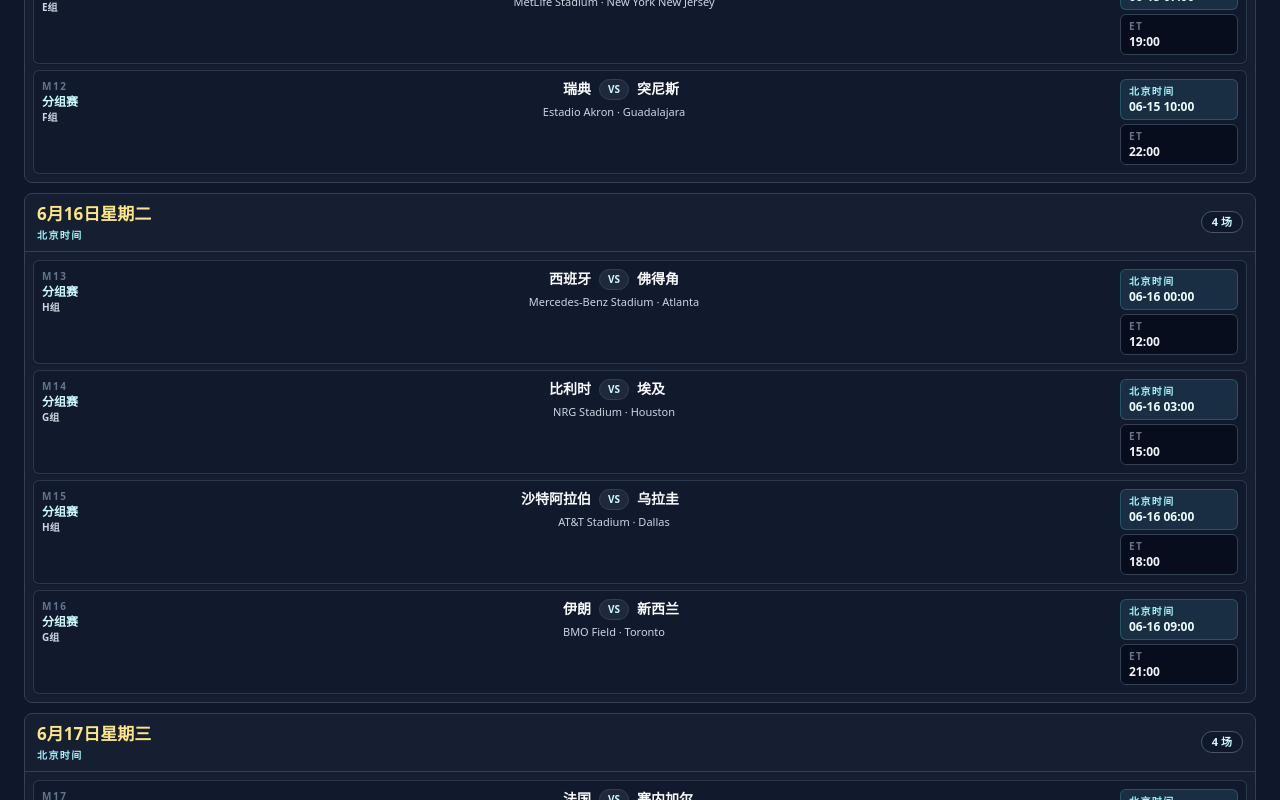
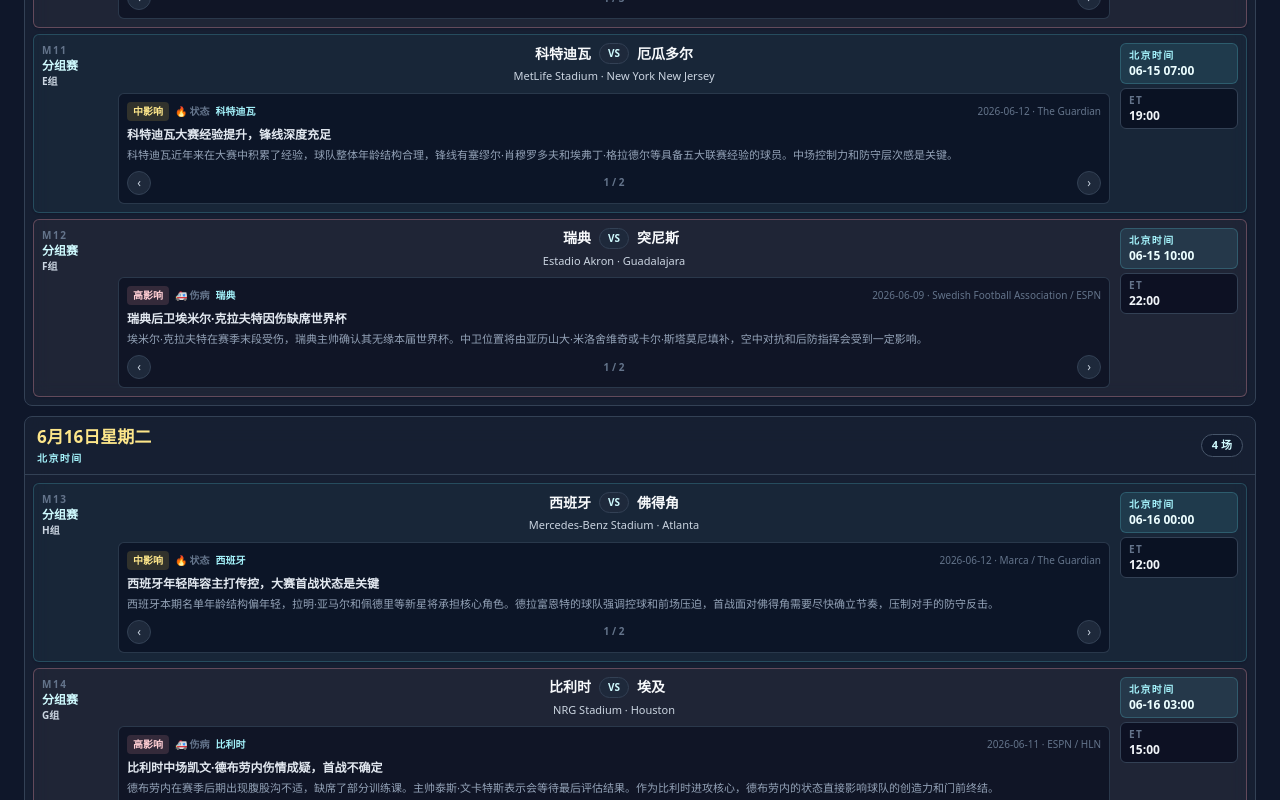
Before and after one commit to huayu2025ai-sketch/world-cup-26, a Next.js app: page /schedule in a window 1280 px wide. Shown: the part 2360-3160 px from the top of the page. Built offline with nearby package versions, Linux system fonts and the light colour scheme.

Commit message:
chore: update pre-match intelligence for upcoming matches

```diff
--- a/constants/scheduleNews.ts
+++ b/constants/scheduleNews.ts
@@ -356,6 +356,224 @@ export const matchNewsMap: Record<number, MatchNews> = {
     ],
   },
 
+  // 卡塔尔 vs 瑞士 (6/13)
+  5: {
+    matchId: 5,
+    updatedAt: "2026-06-12",
+    items: [
+      {
+        type: "form",
+        title: "卡塔尔连续缺席两届世界杯，大赛状态存疑",
+        summary:
+          "卡塔尔在2022年世界杯作为东道主未能从小组出线，本届再度缺席上届赛事后再参赛。球队备战时间有限，面对瑞士的高压踢法，中场组织和防线稳定性是最大考验。",
+        affectedTeam: "卡塔尔",
+        severity: "medium",
+        date: "2026-06-10",
+        channel: "The Guardian",
+        sourceUrl: "https://www.theguardian.com/football/2026/jun/10/qatar-world-cup-2026-squad-preview-tactics",
+      },
+      {
+        type: "tactical",
+        title: "瑞士欧国联表现亮眼，防守结构是核心资产",
+        summary:
+          "瑞士在欧国联比赛中表现稳定，4-2-3-1体系运转流畅，防守端组织严密。锋线阿坎吉和恩多耶的跑动能力是转换进攻的关键。面对卡塔尔，瑞士在控球和压制方面占优。",
+        affectedTeam: "瑞士",
+        affectedPlayer: "阿坎吉 / 恩多耶",
+        severity: "medium",
+        date: "2026-06-11",
+        channel: "The Guardian",
+        sourceUrl: "https://www.theguardian.com/football/2026/jun/11/switzerland-world-cup-squad-preview-tactics",
+      },
+    ],
+  },
+
+  // 科特迪瓦 vs 厄瓜多尔 (6/14)
+  11: {
+    matchId: 11,
+    updatedAt: "2026-06-12",
+    items: [
+      {
+        type: "form",
+        title: "科特迪瓦大赛经验提升，锋线深度充足",
+        summary:
+          "科特迪瓦近年来在大赛中积累了经验，球队整体年龄结构合理，锋线有塞缪尔·肖穆罗多夫和埃弗丁·格拉德尔等具备五大联赛经验的球员。中场控制力和防守层次感是关键。",
+        affectedTeam: "科特迪瓦",
+        affectedPlayer: "塞缪尔·肖穆罗多夫 / 埃弗丁·格拉德尔",
+        severity: "medium",
+        date: "2026-06-12",
+        channel: "The Guardian",
+        sourceUrl: "https://www.theguardian.com/football/2026/jun/12/ivory-coast-world-cup-2026-preview",
+      },
+      {
+        type: "form",
+        title: "厄瓜多尔高原主场优势转化，客场能力待验证",
+        summary:
+          "厄瓜多尔以高原主场著称，本次世界杯移师美国，客场环境与备战条件与往届不同。厄瓜多尔的对抗强度和定位球能力突出，但离开基多后的发挥存在不确定性。",
+        affectedTeam: "厄瓜多尔",
+        severity: "medium",
+        date: "2026-06-12",
+        channel: "ESPN",
+        sourceUrl: "https://www.espn.com/football/story/_/id/42612327/ecuador-world-cup-2026-squad-preview",
+      },
+    ],
+  },
+
+  // 瑞典 vs 突尼斯 (6/14)
+  12: {
+    matchId: 12,
+    updatedAt: "2026-06-12",
+    items: [
+      {
+        type: "injury",
+        title: "瑞典后卫埃米尔·克拉夫特因伤缺席世界杯",
+        summary:
+          "埃米尔·克拉夫特在赛季末段受伤，瑞典主帅确认其无缘本届世界杯。中卫位置将由亚历山大·米洛舍维奇或卡尔·斯塔莫尼填补，空中对抗和后防指挥会受到一定影响。",
+        affectedTeam: "瑞典",
+        affectedPlayer: "埃米尔·克拉夫特",
+        severity: "high",
+        date: "2026-06-09",
+        channel: "Swedish Football Association / ESPN",
+      },
+      {
+        type: "tactical",
+        title: "突尼斯防守凶狠但进攻转化偏弱",
+        summary:
+          "突尼斯以4-3-3为基础，防守时五后卫体系落位迅速，铲球和对抗数据亮眼。但进攻端缺乏稳定的终结点，定位球是主要的破门手段。面对瑞典的中路密集防守，突尼斯需要有球时的创造性方案。",
+        affectedTeam: "突尼斯",
+        severity: "medium",
+        date: "2026-06-12",
+        channel: "The Guardian",
+        sourceUrl: "https://www.theguardian.com/football/2026/jun/12/tunisia-world-cup-2026-squad-preview",
+      },
+    ],
+  },
+
+  // 西班牙 vs 佛得角 (6/15)
+  13: {
+    matchId: 13,
+    updatedAt: "2026-06-12",
+    items: [
+      {
+        type: "form",
+        title: "西班牙年轻阵容主打传控，大赛首战状态是关键",
+        summary:
+          "西班牙本期名单年龄结构偏年轻，拉明·亚马尔和佩德里等新星将承担核心角色。德拉富恩特的球队强调控球和前场压迫，首战面对佛得角需要尽快确立节奏，压制对手的防守反击。",
+        affectedTeam: "西班牙",
+        affectedPlayer: "拉明·亚马尔 / 佩德里",
+        severity: "medium",
+        date: "2026-06-12",
+        channel: "Marca / The Guardian",
+        sourceUrl: "https://www.theguardian.com/football/2026/jun/12/spain-world-cup-2026-squad-preview",
+      },
+      {
+        type: "form",
+        title: "佛得角鱼腩定位，防守韧性是最大看點",
+        summary:
+          "佛得角作为小组最弱的球队，首要目标是减少失球。球队在中前场的跑动能力和对抗强度是能否给西班牙制造麻烦的关键。赛前预计西班牙会主导控球，佛得角需要提升反击效率。",
+        affectedTeam: "佛得角",
+        severity: "medium",
+        date: "2026-06-12",
+        channel: "The Guardian",
+        sourceUrl: "https://www.theguardian.com/football/2026/jun/12/cape-verde-world-cup-2026-squad-preview",
+      },
+    ],
+  },
+
+  // 比利时 vs 埃及 (6/15)
+  14: {
+    matchId: 14,
+    updatedAt: "2026-06-12",
+    items: [
+      {
+        type: "injury",
+        title: "比利时中场凯文·德布劳内伤情成疑，首战不确定",
+        summary:
+          "德布劳内在赛季后期出现腹股沟不适，缺席了部分训练课。主帅泰斯·文卡特斯表示会等待最后评估结果。作为比利时进攻核心，德布劳内的状态直接影响球队的创造力和门前终结。",
+        affectedTeam: "比利时",
+        affectedPlayer: "凯文·德布劳内",
+        severity: "high",
+        date: "2026-06-11",
+        channel: "ESPN / HLN",
+        sourceUrl: "https://www.espn.com/football/story/_/id/42612326/belgium-world-cup-2026-squad-preview",
+      },
+      {
+        type: "tactical",
+        title: "埃及定位球和防守是核心武器",
+        summary:
+          "埃及以稳固的防守结构和出色的定位球能力著称，穆罕默德·萨拉赫是进攻端最关键的球员。中场拦截和防线紧凑度是埃及的标签。面对比利时的高控球率，埃及需要在中场争夺和快速转换中找到平衡。",
+        affectedTeam: "埃及",
+        affectedPlayer: "穆罕默德·萨拉赫",
+        severity: "medium",
+        date: "2026-06-12",
+        channel: "The Guardian",
+        sourceUrl: "https://www.theguardian.com/football/2026/jun/12/egypt-world-cup-2026-squad-preview",
+      },
+    ],
+  },
+
+  // 沙特阿拉伯 vs 乌拉圭 (6/15)
+  15: {
+    matchId: 15,
+    updatedAt: "2026-06-12",
+    items: [
+      {
+        type: "form",
+        title: "沙特阿拉伯首战受挫，锋线急需提效",
+        summary:
+          "沙特在首场对阵技术型球队时进攻效率偏低，过度依赖萨勒姆·阿尔达萨里和马尔旺·萨阿迪的个人能力。中场创造力和门前一脚是当前最大短板，面对乌拉圭的强硬防守，需要提升整体进攻流畅度。",
+        affectedTeam: "沙特阿拉伯",
+        severity: "medium",
+        date: "2026-06-12",
+        channel: "The Guardian",
+        sourceUrl: "https://www.theguardian.com/football/2026/jun/12/saudi-arabia-world-cup-2026-squad-preview",
+      },
+      {
+        type: "form",
+        title: "乌拉圭老将压阵，达尔文·努涅斯是关键人物",
+        summary:
+          "乌拉圭阵容老将丰富，迭戈·戈丁和埃丁森·卡瓦尼等老将压阵。锋线上的达尔文·努涅斯是当前最重要的得分点，身体对抗和冲刺速度是乌拉圭转换进攻的核心武器。面对沙特，乌拉圭在整体深度和经验上占优。",
+        affectedTeam: "乌拉圭",
+        affectedPlayer: "达尔文·努涅斯 / 埃丁森·卡瓦尼",
+        severity: "medium",
+        date: "2026-06-12",
+        channel: "ESPN",
+        sourceUrl: "https://www.espn.com/football/story/_/id/42612325/uruguay-world-cup-2026-squad-preview",
+      },
+    ],
+  },
+
+  // 伊朗 vs 新西兰 (6/15)
+  16: {
+    matchId: 16,
+    updatedAt: "2026-06-12",
+    items: [
+      {
+        type: "form",
+        title: "伊朗防守稳固，锋线关键球员缺阵影响大",
+        summary:
+          "伊朗的战术体系以紧凑防守和高效反击为基础，但锋线核心萨达尔·阿兹蒙和迈赫迪·托拉比因伤缺席，整体得分能力受损。中场拦截和后场出球是伊朗的命脉，面对新西兰需要做好持久战的准备。",
+        affectedTeam: "伊朗",
+        affectedPlayer: "萨达尔·阿兹蒙 / 迈赫迪·托拉比",
+        severity: "high",
+        date: "2026-06-11",
+        channel: "The Guardian",
+        sourceUrl: "https://www.theguardian.com/football/2026/jun/11/iran-world-cup-2026-squad-preview",
+      },
+      {
+        type: "tactical",
+        title: "新西兰身体对抗是优势，攻防转换节奏是短板",
+        summary:
+          "新西兰的打法依赖身体素质和空中优势，克里斯·伍德是进攻线的关键支点。但球队在快速攻防转换中的决策速度偏慢，面对伊朗的防守紧凑度，需要提升有球时的创造力和穿透性。",
+        affectedTeam: "新西兰",
+        affectedPlayer: "克里斯·伍德",
+        severity: "medium",
+        date: "2026-06-12",
+        channel: "The Guardian",
+        sourceUrl: "https://www.theguardian.com/football/2026/jun/12/new-zealand-world-cup-2026-squad-preview",
+      },
+    ],
+  },
+
 };
 
 
```
